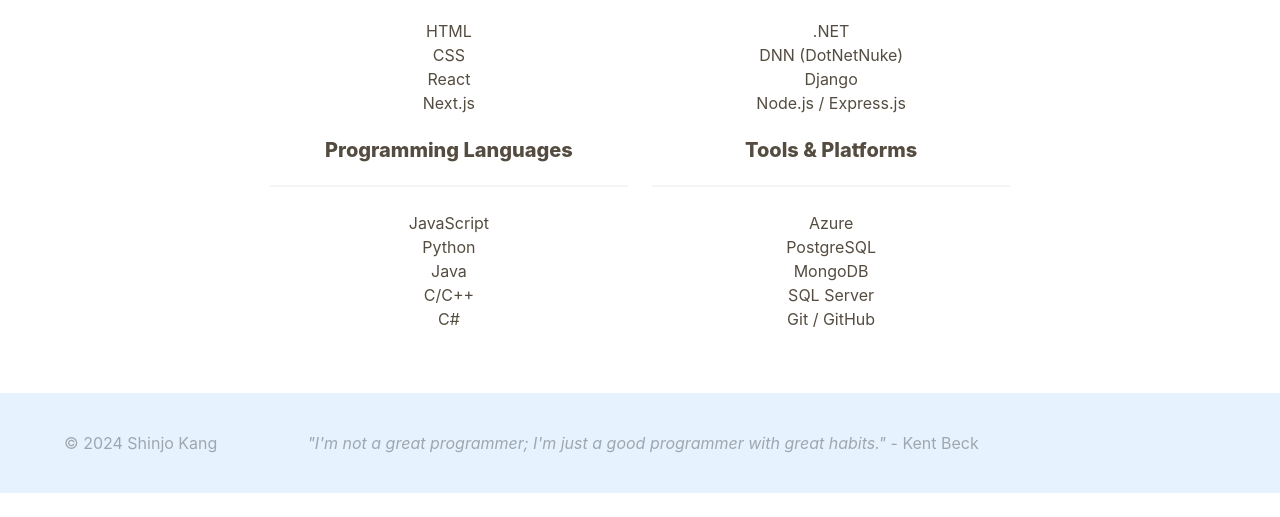
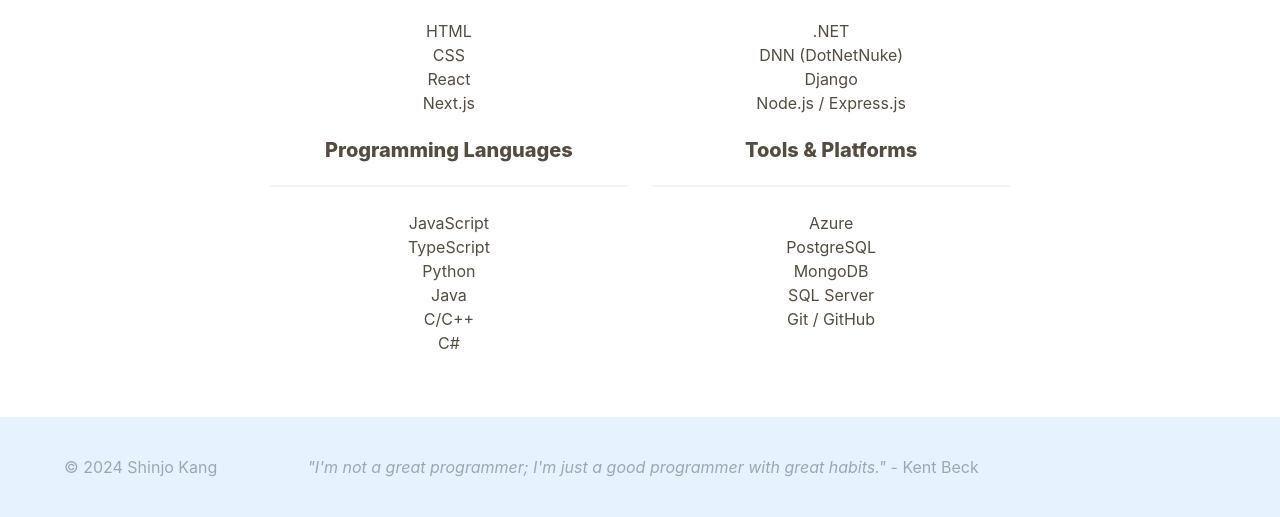
Before and after one commit to cmksj1005/personal_website, a Django app: page / in a window 1280 px wide. Shown: the part 1377-1894 px from the top of the page. Before the commit the page ends 1870 px from the top, so only its background shows below. Run offline with Django 5.2, Linux system fonts and the light colour scheme; data comes from the database, SQL or seed files in the repository.

Commit message:
add TypeScipt to my skills section

```diff
--- a/blog/templates/blog/index.html
+++ b/blog/templates/blog/index.html
@@ -93,6 +93,9 @@
                     JavaScript
                   </li>
                   <li>
+                    TypeScript
+                  </li>
+                  <li>
                     Python
                   </li>
                   <li>
```
